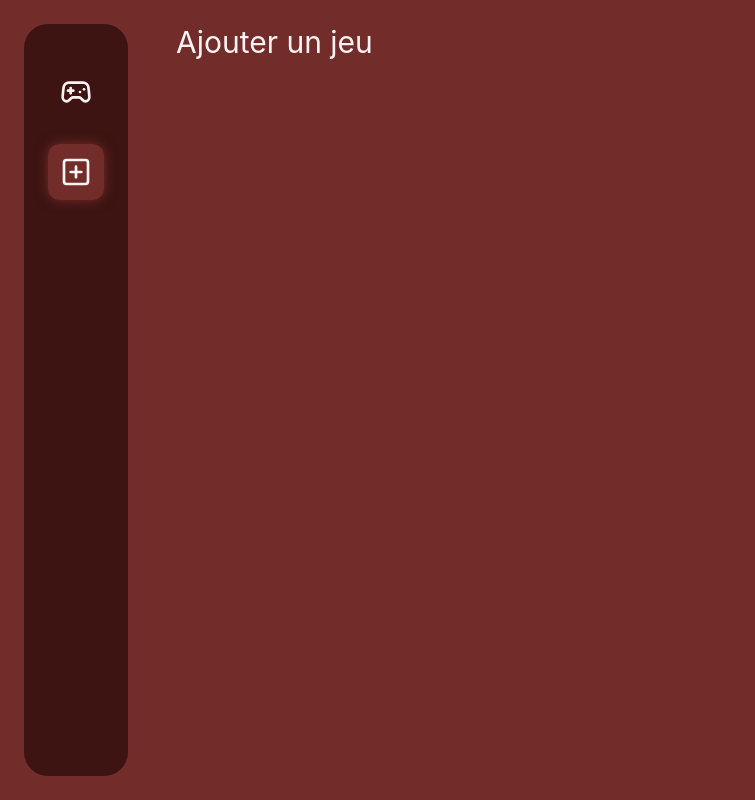
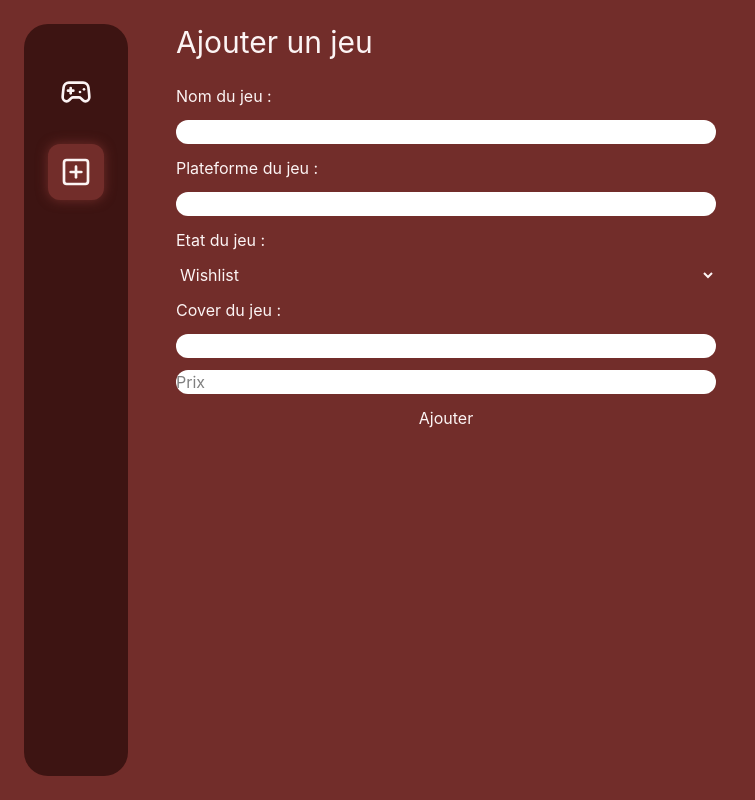
Before and after one commit to Amzouz/game-tracker, a React (Vite) app: page /add-game in a window 1280 px wide. Shown: the whole page, without its empty margins (0-755 px from the left). Built offline with nearby package versions, Linux system fonts and the light colour scheme.

Commit message:
feat: fonctionnement du formulaire d'ajout

```diff
--- a/src/pages/add-game.tsx
+++ b/src/pages/add-game.tsx
@@ -1,12 +1,79 @@
-
+import React, { useState } from "react";
+import type { GameStatus } from "../types/game";
+import { useGame } from "../context/game-context";
+import { useNavigate } from "react-router";
 
 export function AddGame() {
+  const { addGame } = useGame();
+  const navigate = useNavigate();
+  const [name, setName] = useState("");
+  const [platform, setPlatform] = useState("");
+  const [status, setStatus] = useState<GameStatus>("Wishlist");
+  const [cover, setCover] = useState("");
+  const [price, setPrice] = useState("");
+
+  const handleSubmit = (e: React.FormEvent) => {
+    e.preventDefault();
+    addGame({
+      id: crypto.randomUUID(),
+      name: name,
+      platform: platform,
+      status: status,
+      cover: cover,
+      price: status === "Wishlist" && price !== "" ? Number(price) : null,
+      progress: 0,
+      rating: 0,
+      review: "",
+    });
+    navigate("/");
+  };
+
   return (
     <section className="h-full">
       <h1 className="text-3xl mb-6">Ajouter un jeu</h1>
-      <div>
-
-      </div>
+      <form className="flex flex-col gap-3 w-1/2" onSubmit={handleSubmit}>
+        <label>Nom du jeu :</label>
+        <input
+          className="bg-white text-black rounded-xl"
+          type="text"
+          value={name}
+          onChange={(e) => setName(e.target.value)}
+        />
+        <label>Plateforme du jeu :</label>
+        <input
+          className="bg-white text-black rounded-xl"
+          type="text"
+          value={platform}
+          onChange={(e) => setPlatform(e.target.value)}
+        />
+        <label>Etat du jeu :</label>
+        <select
+          value={status}
+          onChange={(e) => setStatus(e.target.value as GameStatus)}
+        >
+          <option value="Wishlist">Wishlist</option>
+          <option value="En cours">En cours</option>
+          <option value="En pause">En pause</option>
+          <option value="Terminé">Terminé</option>
+        </select>
+        <label>Cover du jeu :</label>
+        <input
+          className="bg-white text-black rounded-xl"
+          type="url"
+          value={cover}
+          onChange={(e) => setCover(e.target.value)}
+        />
+        {status === "Wishlist" && (
+          <input
+            className="bg-white text-black rounded-xl"
+            type="number"
+            value={price}
+            onChange={(e) => setPrice(e.target.value)}
+            placeholder="Prix"
+          />
+        )}
+        <button type="submit">Ajouter</button>
+      </form>
     </section>
   );
 }
```
